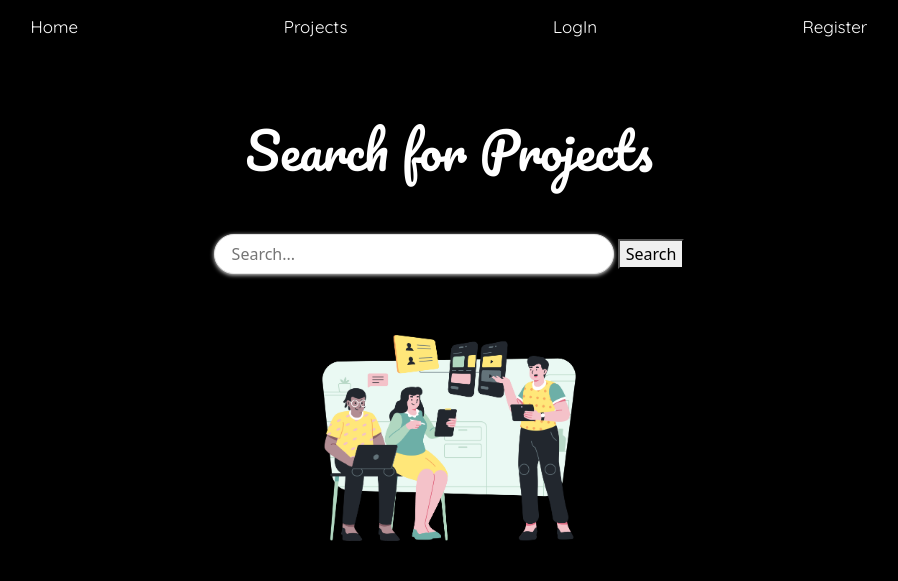
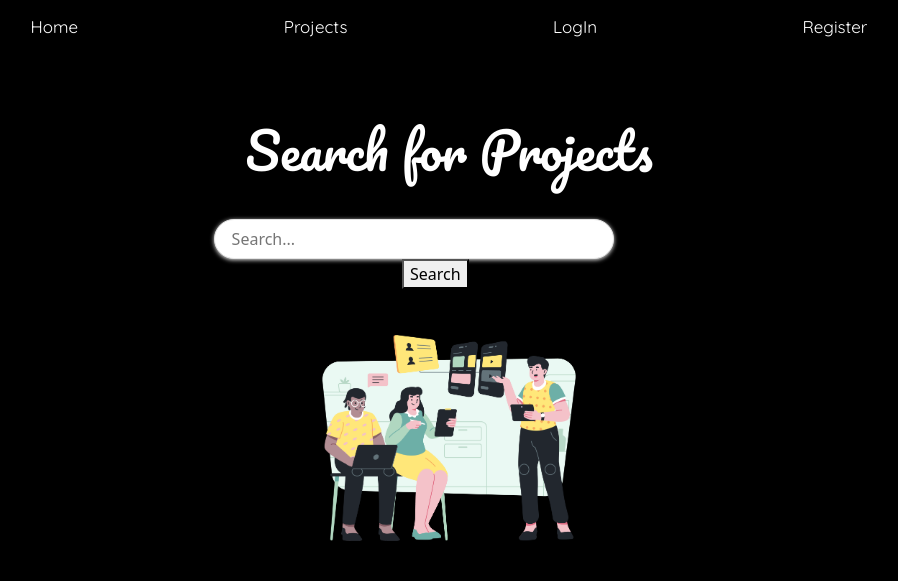
Before and after one commit to Nlopez4/dev_collect, a Django app: page / in a window 1280 px wide. Shown: the top 581 px of the page, without its empty margins (191-1089 px from the left). Run offline with Django 3.2, Linux system fonts and the light colour scheme; some libraries are stand-ins or nearby versions.

Commit message:
fixed button

```diff
--- a/main_app/static/styles/main.css
+++ b/main_app/static/styles/main.css
@@ -353,10 +353,6 @@ a {
 /* PROJECT UPDATE PAGE */
 
 
-/* .update {
-  margin-top: 500px;
-} */
-
 .update-h1 {
   font-family: pacifico, cursive;
   font-size: 70px;
@@ -369,3 +365,8 @@ a {
   justify-content: center;
   margin-left: 35%;
 }
+
+button {
+  margin-left: 40% !important;
+
+}
--- a/main_app/templates/project_update.html
+++ b/main_app/templates/project_update.html
@@ -7,9 +7,10 @@
   <form class="form-update" action="" method="post">
       {% csrf_token %}
       {{ form.as_p }}
-      <input type="submit" value="Submit" />
+      <button type="submit" class="btn btn-secondary" class="update-sub">Submit</button>
   </form>
   </div>
+
 
 
 {% else %} Sorry, only users can edit! {% endif %} {% else %} Sorry, only users
@@ -22,3 +23,5 @@ can edit! {% endif %} {% endblock %}
     <div class="form-title">{{ form.github_link }}</div>
     <div class="form-title">{{ form.site_link }}</div>
     {% endcomment %}
+
+{% comment %} <input class="update-submit" type="submit" value="Submit" />  {% endcomment %}
```
